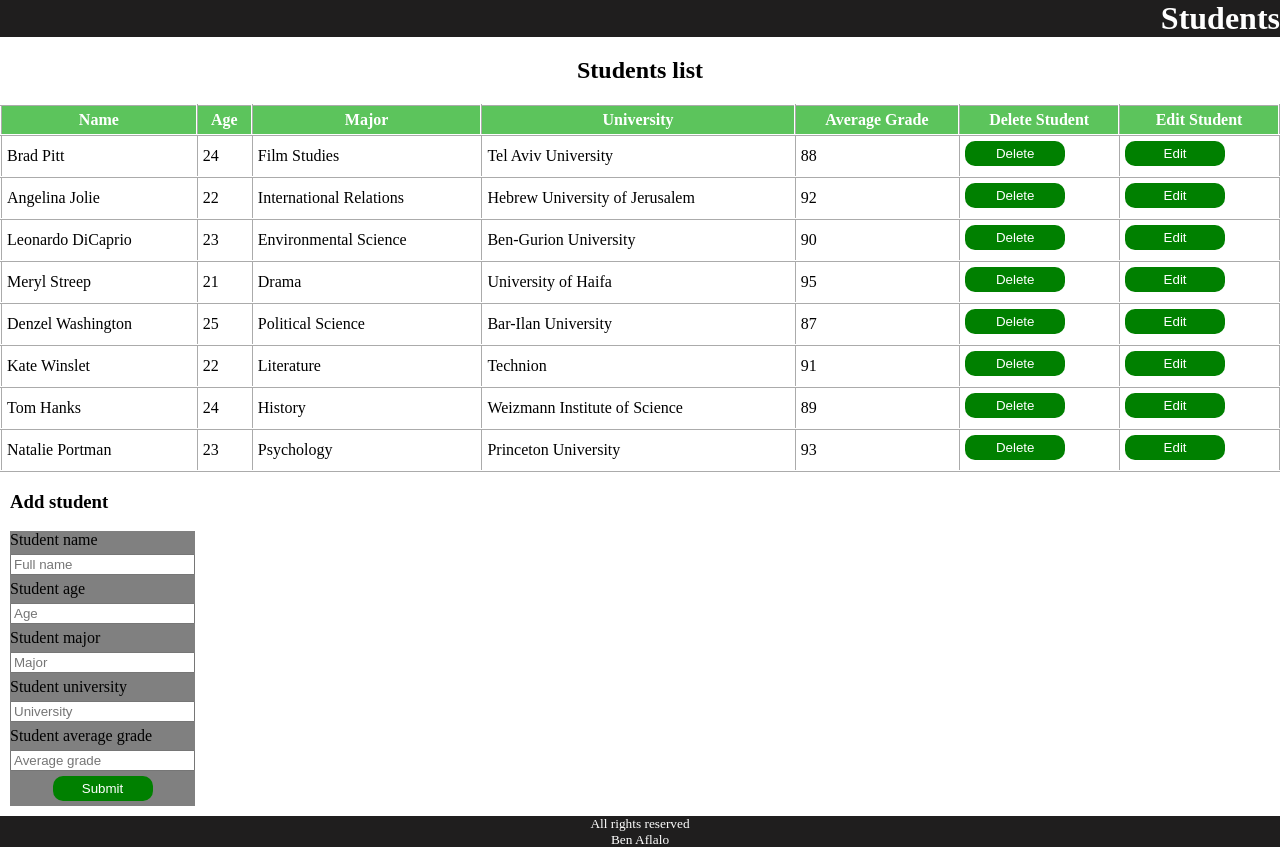
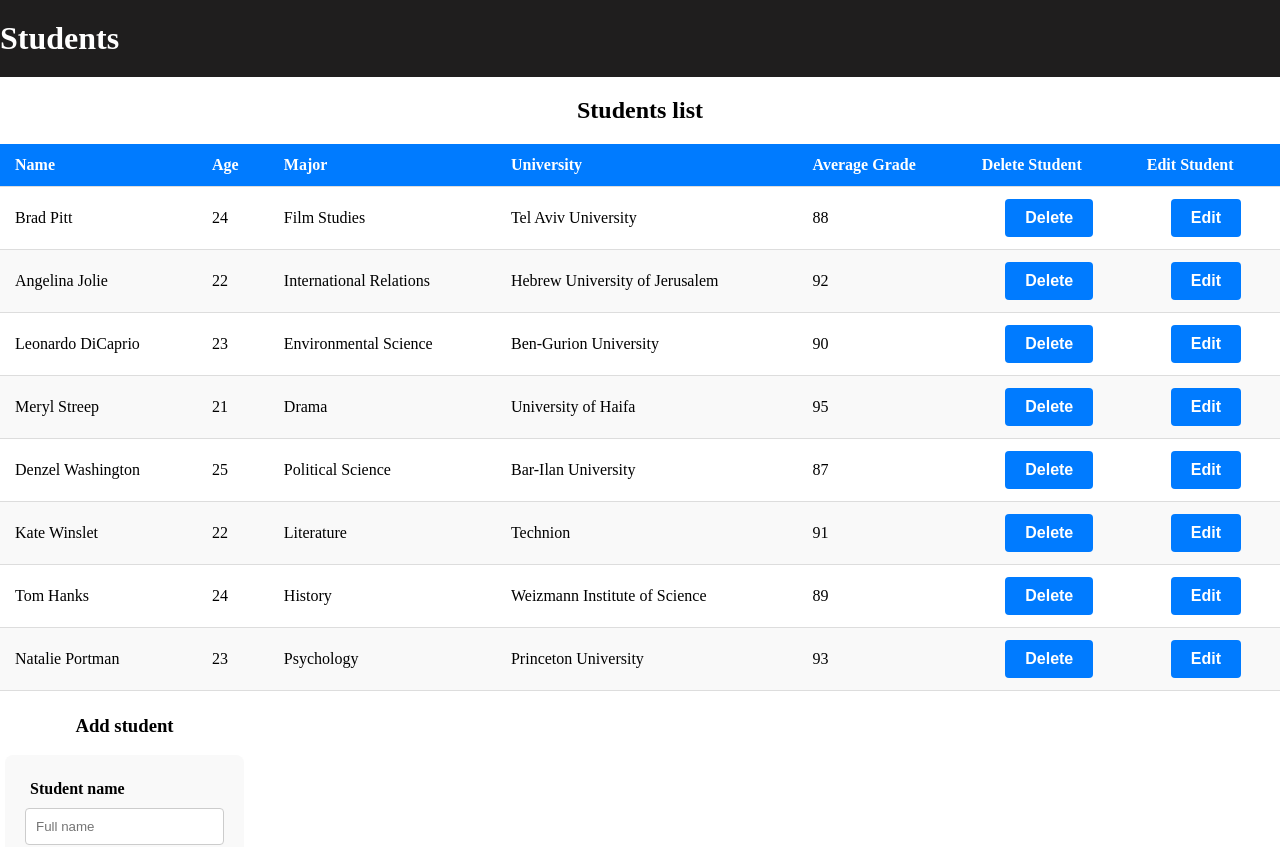
Before and after one commit to BenAflalo/HW-BenAflalo-L15, a React (Vite) app: page / in a window 1280 px wide. Shown: the top 847 px of the page. Built offline with nearby package versions, Linux system fonts and the light colour scheme.

Commit message:
L16 -css Change

```diff
--- a/src/styles/AddStudent.css
+++ b/src/styles/AddStudent.css
@@ -1,21 +1,47 @@
 form {
-  display: flex;
-  flex-direction: column;
-  gap: 5px;
-  background-color: gray;
-  margin-bottom: 10px;
+  background-color: #f9f9f9;
+  padding: 20px;
+  border-radius: 8px;
 }
 input {
-  max-width: 200px;
+  width: 100%;
+  padding: 10px;
+  border: 1px solid #ccc;
+  border-radius: 4px;
 }
 .form-container {
-  margin-left: 10px;
+  display: flex;
+  flex-direction: row;
+  padding: 5px;
   display: inline-block;
+}
+h3 {
+  text-align: center;
 }
 label {
   font-size: medium;
+  padding: 5px;
+
+  display: block;
+  font-weight: bold;
+  margin-bottom: 5px;
 }
 .btn-div {
   display: flex;
   justify-content: center;
 }
+.btn-submit {
+  display: block;
+  width: 100%;
+  padding: 10px;
+  background-color: #007bff;
+  color: #fff;
+  border: none;
+  border-radius: 4px;
+  cursor: pointer;
+  transition: background-color 0.3s ease;
+  margin-top: 5px;
+}
+button:hover {
+  background-color: #0056b3;
+}
--- a/src/styles/Dashboard.css
+++ b/src/styles/Dashboard.css
@@ -4,15 +4,38 @@ h2 {
 table,
 th,
 td {
-  border: 2px ridge white;
   border-collapse: collapse;
-  padding: 5px;
+  padding: 12px 15px;
+  border-bottom: 1px solid #ddd;
 }
 .container {
   display: flex;
   flex-direction: column;
 }
 th {
-  background-color: rgb(92, 196, 92);
-  color: white;
+  background-color: #007bff;
+  color: #fff;
+  text-align: left;
 }
+.action {
+  text-align: center;
+}
+tbody tr:nth-child(even) {
+  background-color: #f9f9f9;
+}
+tbody tr:hover {
+  background-color: #f1f1f1;
+}
+.btn-delete,
+.btn-edit {
+  display: inline-block;
+  padding: 10px 20px;
+  font-size: 16px;
+  font-weight: bold;
+  color: #fff;
+  background-color: #007bff;
+  border: none;
+  border-radius: 4px;
+  cursor: pointer;
+  transition: background-color 0.3s ease;
+}
--- a/src/styles/Footer.css
+++ b/src/styles/Footer.css
@@ -4,4 +4,5 @@ footer {
   text-align: center;
   display: flex;
   flex-direction: column;
+  padding: 20px 0;
 }
--- a/src/styles/Header.css
+++ b/src/styles/Header.css
@@ -1,8 +1,9 @@
 header {
   background-color: rgb(31, 30, 30);
   color: white;
-  text-align: right;
+  text-align: left;
   width: 100%;
+  padding: 20px 0;
 }
 h1 {
   margin: 0;
--- a/src/styles/global.css
+++ b/src/styles/global.css
@@ -4,9 +4,8 @@
 body {
   margin: 0;
 }
-button {
+/* button {
   position: relative;
-  /* left: 35px; */
   border: 0;
   border-radius: 10px;
   color: white;
@@ -14,4 +13,4 @@ button {
   padding: 5px;
   margin-bottom: 5px;
   width: 100px;
-}
+} */
```
